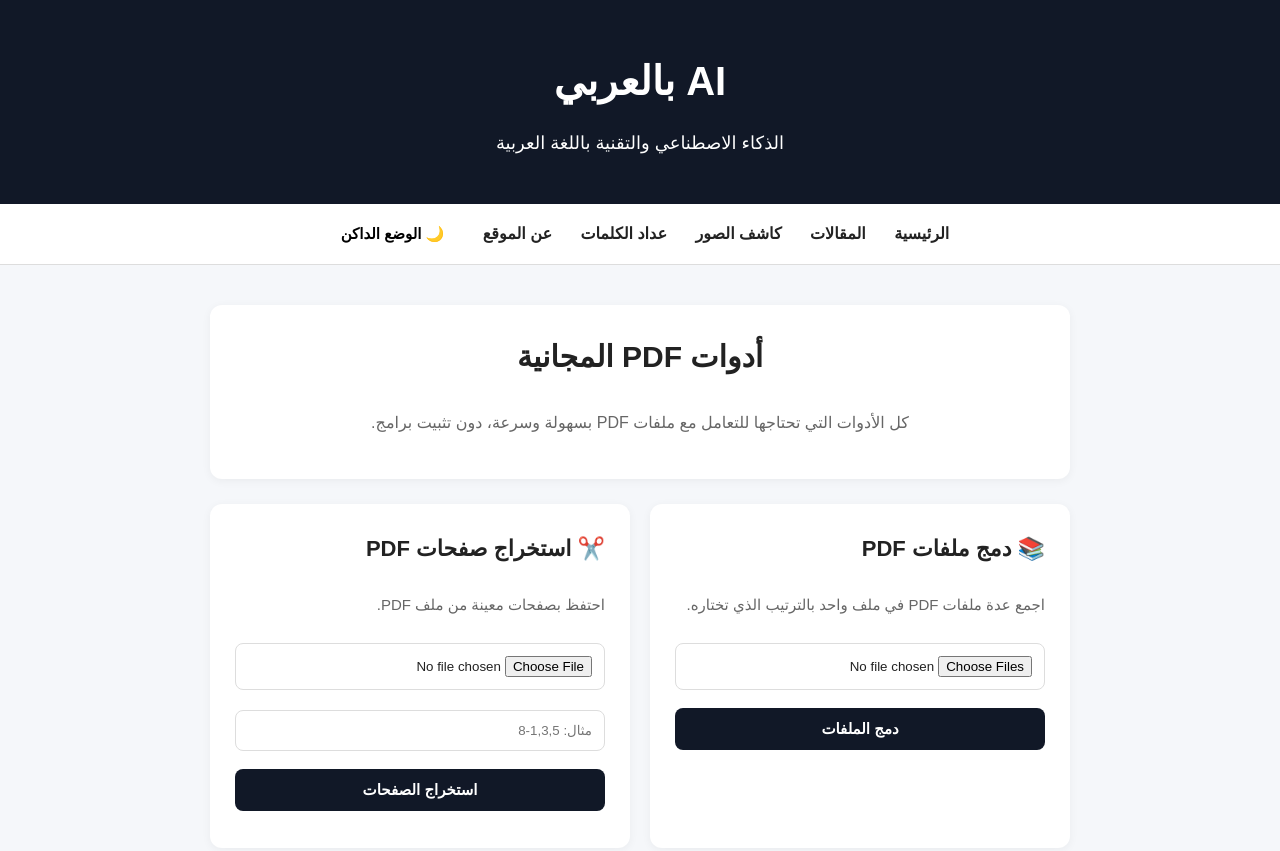
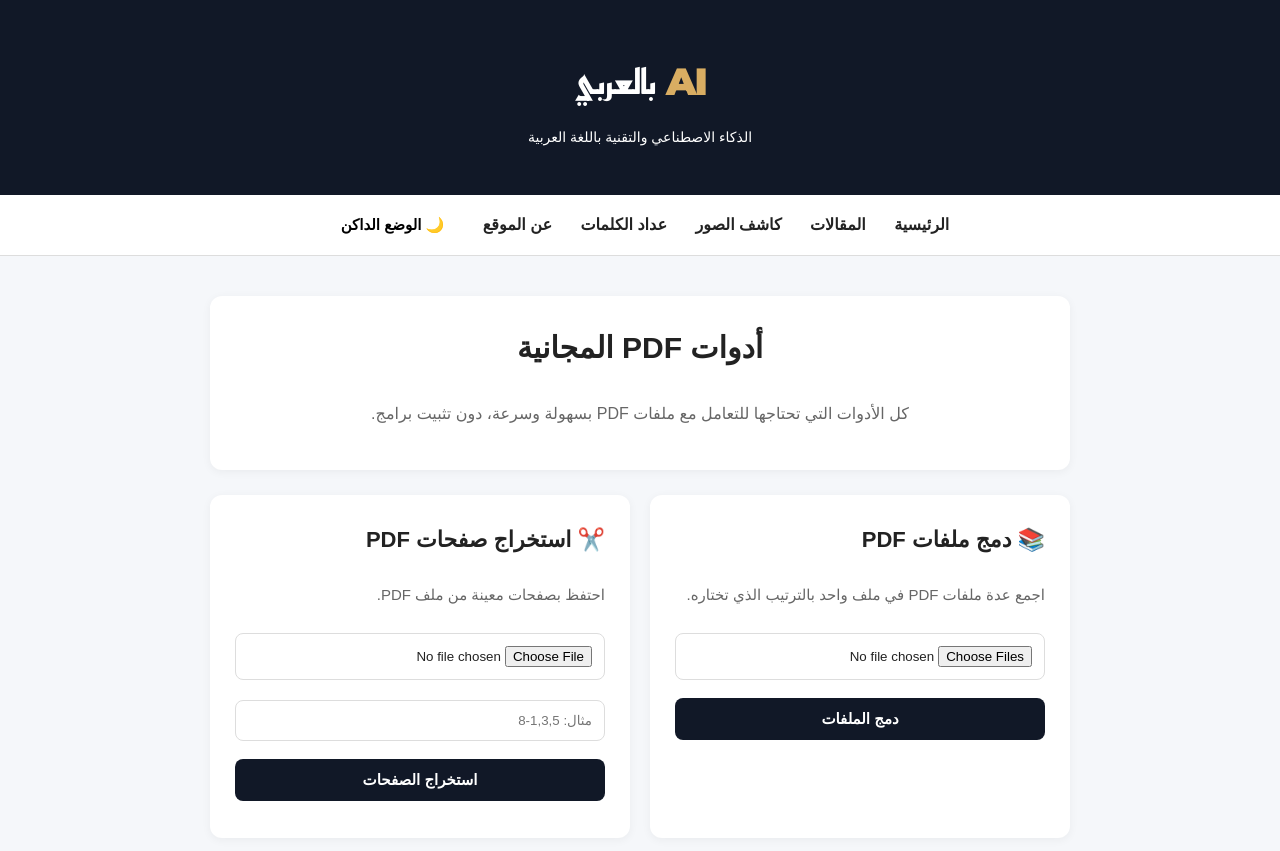
Before and after one commit to aibelarabic/aibelarabic.github.io, a plain HTML site: page pdf-tools.html in a window 1280 px wide. Shown: the top 851 px of the page. Drawn offline with Linux system fonts and the light colour scheme; a script that the page names is missing.

Commit message:
Update pdf-tools.html

```diff
--- a/pdf-tools.html
+++ b/pdf-tools.html
@@ -11,6 +11,10 @@
   <link rel="canonical" href="https://aibelarabic.github.io/pdf-tools.html">
   <link rel="icon" href="image/Icon.png">
   <link rel="stylesheet" href="style.css">
+  <link rel="preconnect" href="https://fonts.googleapis.com">
+<link rel="preconnect" href="https://fonts.gstatic.com" crossorigin>
+
+<link href="https://fonts.googleapis.com/css2?family=Montserrat:wght@700;800;900&family=Reem+Kufi:wght@500;600;700&display=swap" rel="stylesheet">
 
   <script src="https://unpkg.com/pdf-lib@1.17.1/dist/pdf-lib.min.js"></script>
 
@@ -140,11 +144,15 @@
 
 <body>
 
-<header>
-  <h1>
-    <a href="https://aibelarabic.github.io/">AI بالعربي</a>
-  </h1>
-  <p>الذكاء الاصطناعي والتقنية باللغة العربية</p>
+<header class="site-header">
+    <h1 class="site-brand">
+        <a href="https://aibelarabic.github.io/">
+            <span class="brand-ai">AI</span>
+            <span class="brand-ar">بالعربي</span>
+        </a>
+    </h1>
+
+    <p>الذكاء الاصطناعي والتقنية باللغة العربية</p>
 </header>
 
 <nav>
```
